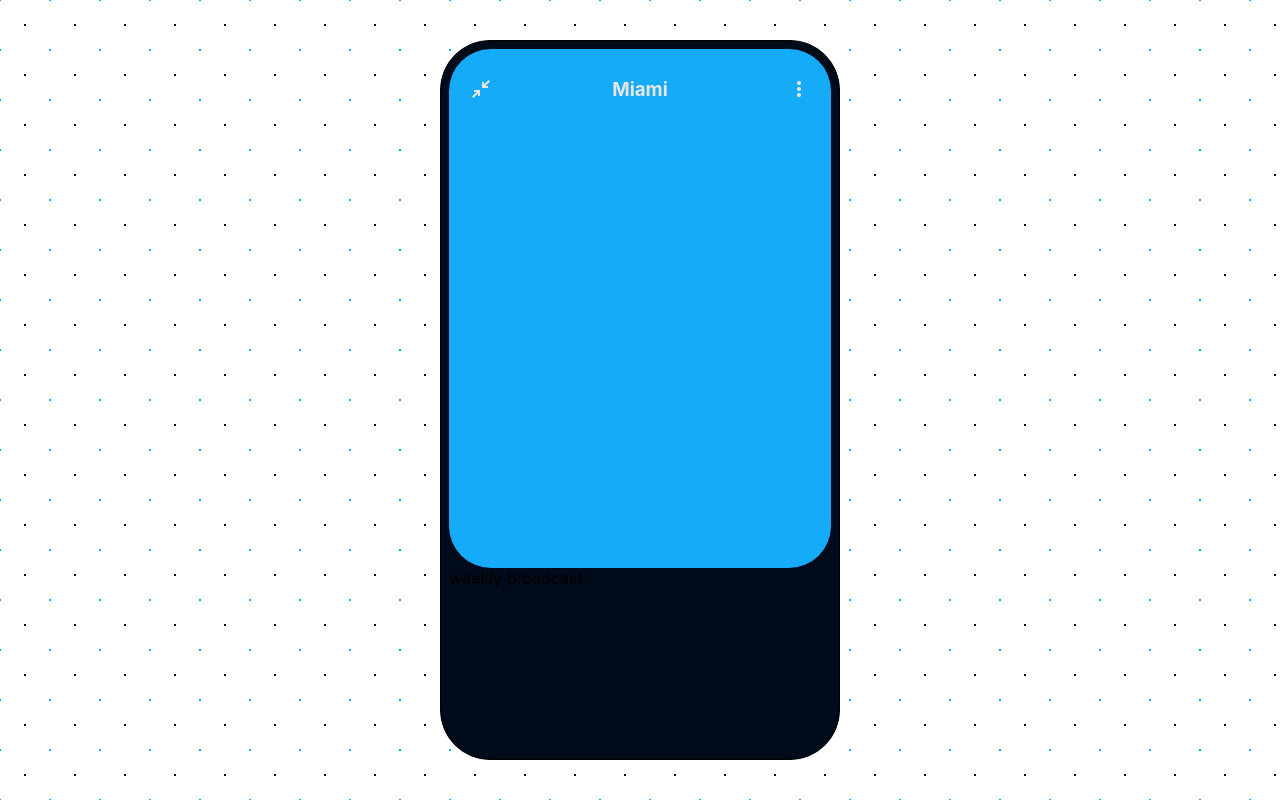
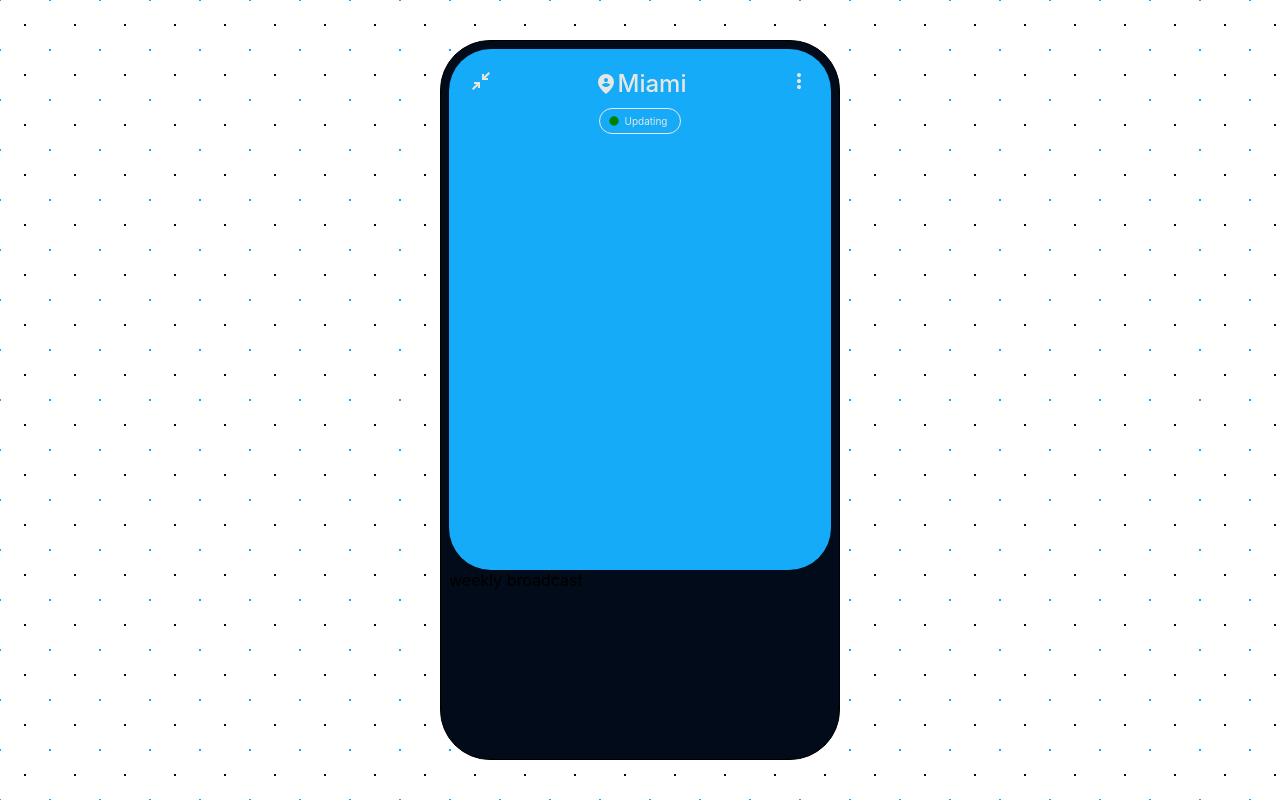
Before and after one commit to NelsonManuelGM/forecast-weather-nextjs, a Next.js app: page / in a window 1280 px wide. Built offline with nearby package versions, Linux system fonts and the light colour scheme.

Commit message:
add icons and configuration

```diff
--- /dev/null
+++ b/components/icons/index.js
@@ -0,0 +1,34 @@
+import * as React from "react";
+
+const Schedule = (props) => (
+  <svg xmlns="http://www.w3.org/2000/svg" height={24} width={24} {...props}>
+    <path d="M8 14q-.425 0-.713-.288Q7 13.425 7 13t.287-.713Q7.575 12 8 12t.713.287Q9 12.575 9 13t-.287.712Q8.425 14 8 14Zm4 0q-.425 0-.712-.288Q11 13.425 11 13t.288-.713Q11.575 12 12 12t.713.287Q13 12.575 13 13t-.287.712Q12.425 14 12 14Zm4 0q-.425 0-.712-.288Q15 13.425 15 13t.288-.713Q15.575 12 16 12t.712.287Q17 12.575 17 13t-.288.712Q16.425 14 16 14ZM5 22q-.825 0-1.413-.587Q3 20.825 3 20V6q0-.825.587-1.412Q4.175 4 5 4h1V2h2v2h8V2h2v2h1q.825 0 1.413.588Q21 5.175 21 6v14q0 .825-.587 1.413Q19.825 22 19 22Zm0-2h14V10H5v10Z" />
+  </svg>
+);
+
+const DensityIco = ({ title, titleId, ...props }) => (
+  <svg xmlns="http://www.w3.org/2000/svg" height={24} width={24} {...props}>
+    <path d="M13 11V5h2v2.6L19.575 3 21 4.425 16.4 9H19v2ZM4.425 21 3 19.575 7.6 15H5v-2h6v6H9v-2.6Z" />
+  </svg>
+);
+
+const MoreIco = (props) => (
+  <svg xmlns="http://www.w3.org/2000/svg" height={24} width={24} {...props}>
+    <path d="M12 20q-.825 0-1.412-.587Q10 18.825 10 18q0-.825.588-1.413Q11.175 16 12 16t1.413.587Q14 17.175 14 18q0 .825-.587 1.413Q12.825 20 12 20Zm0-6q-.825 0-1.412-.588Q10 12.825 10 12t.588-1.413Q11.175 10 12 10t1.413.587Q14 11.175 14 12q0 .825-.587 1.412Q12.825 14 12 14Zm0-6q-.825 0-1.412-.588Q10 6.825 10 6t.588-1.412Q11.175 4 12 4t1.413.588Q14 5.175 14 6t-.587 1.412Q12.825 8 12 8Z" />
+  </svg>
+);
+
+const PersonPinCircleIco = (props) => (
+  <svg xmlns="http://www.w3.org/2000/svg" height={24} width={24} {...props}>
+    <path d="M12 15q1.4 0 2.525-.688 1.125-.687 1.775-1.812-.875-.725-1.975-1.113Q13.225 11 12 11t-2.325.387q-1.1.388-1.975 1.113.65 1.125 1.775 1.812Q10.6 15 12 15Zm0-5q.825 0 1.413-.588Q14 8.825 14 8t-.587-1.412Q12.825 6 12 6q-.825 0-1.412.588Q10 7.175 10 8t.588 1.412Q11.175 10 12 10Zm0 12q-4.025-3.425-6.012-6.363Q4 12.7 4 10.2q0-3.75 2.413-5.975Q8.825 2 12 2t5.587 2.225Q20 6.45 20 10.2q0 2.5-1.987 5.437Q16.025 18.575 12 22Z" />
+  </svg>
+)
+
+const DotIco = (props) => (
+  <svg xmlns="http://www.w3.org/2000/svg" height={20} width={20} {...props}>
+    <path d="M10 14.667q-1.917 0-3.292-1.365Q5.333 11.938 5.333 10t1.365-3.302Q8.062 5.333 10 5.333t3.302 1.365Q14.667 8.062 14.667 10q0 1.917-1.365 3.292-1.364 1.375-3.302 1.375Z" />
+  </svg>
+)
+
+
+export { Schedule, DensityIco, MoreIco, PersonPinCircleIco, DotIco };
--- a/components/weather-box/index.js
+++ b/components/weather-box/index.js
@@ -1,17 +1,33 @@
 import { useTheme } from "styled-components";
 
-import { Wrapper, Header, Title, DensityIco, MoreIco } from "./styles";
+import {
+  Wrapper,
+  Header,
+  Title,
+  IconName,
+  TitleWrapper,
+  Loading,
+} from "./styles";
+import { DensityIco, MoreIco, PersonPinCircleIco, DotIco } from "../icons";
 
 const WeatherBox = ({ place }) => {
-
-  const themeContext = useTheme()
+  const themeContext = useTheme();
 
   return (
     <Wrapper>
       <Header>
         <DensityIco fill={themeContext.palette.platinum} />
-        <Title>{place}</Title>
-        <MoreIco fill={themeContext.palette.platinum}/>
+        <TitleWrapper>
+          <IconName>
+            <PersonPinCircleIco fill={themeContext.palette.platinum} />
+            <Title>{place}</Title>
+          </IconName>
+          <Loading>
+            <DotIco fill={'green'}/>
+            Updating
+          </Loading>
+        </TitleWrapper>
+        <MoreIco fill={themeContext.palette.platinum} />
       </Header>
     </Wrapper>
   );
--- a/components/weather-box/styles.js
+++ b/components/weather-box/styles.js
@@ -2,6 +2,9 @@ import styled from "styled-components";
 
 export const Title = styled.h1`
   color: ${(props) => props.theme.palette.platinum};
+  margin: 0px;
+  font-size: x-large;
+  font-weight: 500;
 `;
 
 export const Wrapper = styled.section`
@@ -9,7 +12,7 @@ export const Wrapper = styled.section`
   width: 100%;
   height: 100%;
   border-radius: 42px;
-  padding: 10px 20px;
+  padding: 20px 20px;
 
   @media (max-width: ${(props) => props.theme.breakPoint}) {
     border-radius: 0px;
@@ -23,18 +26,30 @@ export const Wrapper = styled.section`
 export const Header = styled.header`
   width: 100%;
   display: flex;
-  align-items: center;
   justify-content: space-between;
 `;
 
-export const DensityIco = ({ title, titleId, ...props }) => (
-  <svg xmlns="http://www.w3.org/2000/svg" height={24} width={24} {...props}>
-    <path d="M13 11V5h2v2.6L19.575 3 21 4.425 16.4 9H19v2ZM4.425 21 3 19.575 7.6 15H5v-2h6v6H9v-2.6Z" />
-  </svg>
-);
+export const IconName = styled.div`
+  display: flex;
+  flex-direction: row;
+  align-items: center;
+`;
 
-export const MoreIco = (props) => (
-  <svg xmlns="http://www.w3.org/2000/svg" height={24} width={24} {...props}>
-    <path d="M12 20q-.825 0-1.412-.587Q10 18.825 10 18q0-.825.588-1.413Q11.175 16 12 16t1.413.587Q14 17.175 14 18q0 .825-.587 1.413Q12.825 20 12 20Zm0-6q-.825 0-1.412-.588Q10 12.825 10 12t.588-1.413Q11.175 10 12 10t1.413.587Q14 11.175 14 12q0 .825-.587 1.412Q12.825 14 12 14Zm0-6q-.825 0-1.412-.588Q10 6.825 10 6t.588-1.412Q11.175 4 12 4t1.413.588Q14 5.175 14 6t-.587 1.412Q12.825 8 12 8Z" />
-  </svg>
-);
+export const TitleWrapper = styled.div`
+  display: flex;
+  flex-direction: column;
+  align-items: center;
+`;
+
+export const Loading = styled.div`
+  margin-top: 10px;
+  padding: 2px 12px 2px 4px;
+  border: 1px solid ${(props) => props.theme.palette.platinum};
+  border-radius: 50px;
+  font-size: x-small;
+  color: ${(props) => props.theme.palette.platinum};
+
+  display: flex;
+  flex-direction: row;
+  align-items: center;
+`;
--- a/next.config.js
+++ b/next.config.js
@@ -1,4 +1,4 @@
-const isProd = process.env.NODE_ENV !== 'production'
+const isProd = process.env.NODE_ENV === 'production'
 
 /** @type {import('next').NextConfig} */
 const nextConfig = {
```
